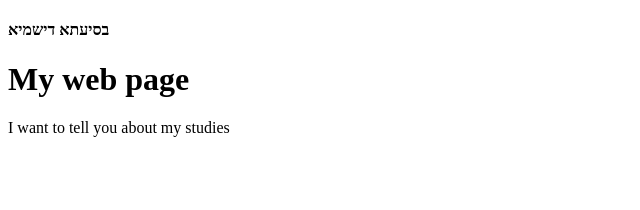
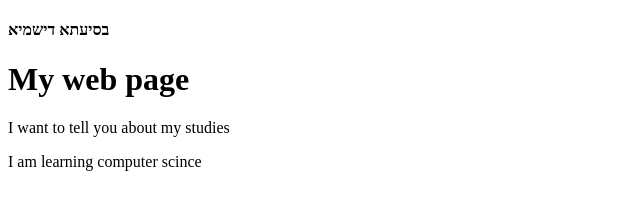
Before and after one commit to Yael-Cirota/web-page, a plain HTML site: page web-page/index.html in a window 1280 px wide. Shown: the whole page, without its empty margins (0-640 px from the left). Drawn offline with Linux system fonts and the light colour scheme.

Commit message:
add more information

```diff
--- a/web-page/index.html
+++ b/web-page/index.html
@@ -10,5 +10,6 @@
     <h4>בסיעתא דישמיא</h4>
     <h1>My web page</h1>
     <p>I want to tell you about my studies</p>
+    <p>I am learning computer scince</p>
 </body>
 </html>
```
